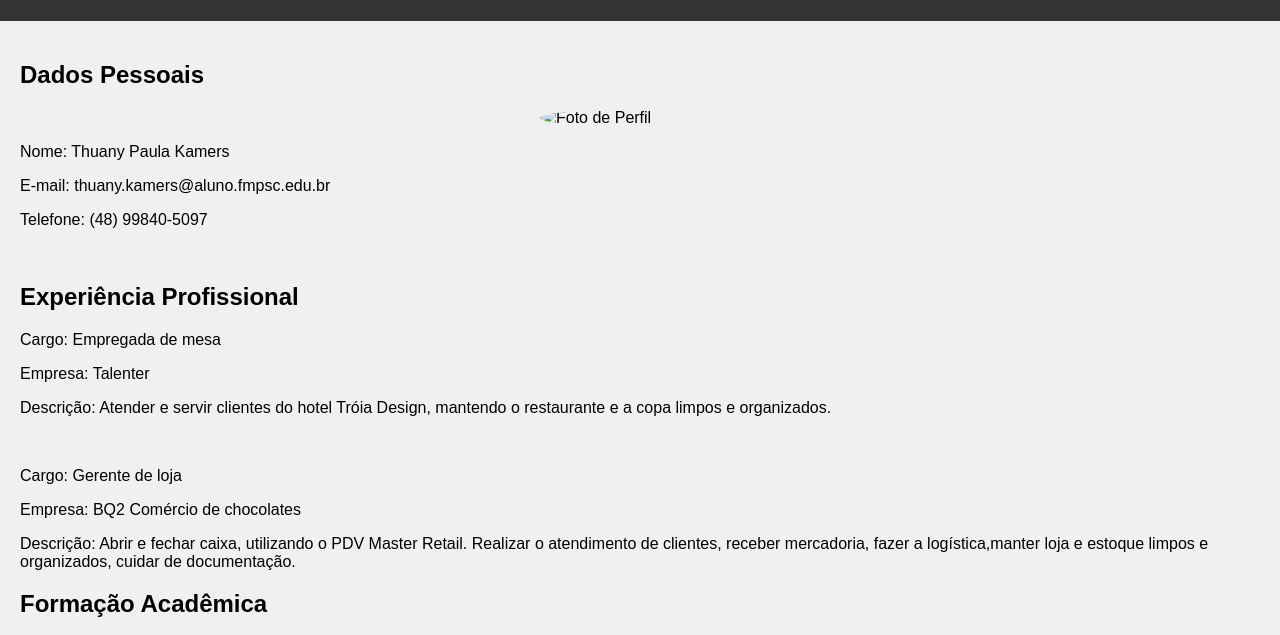
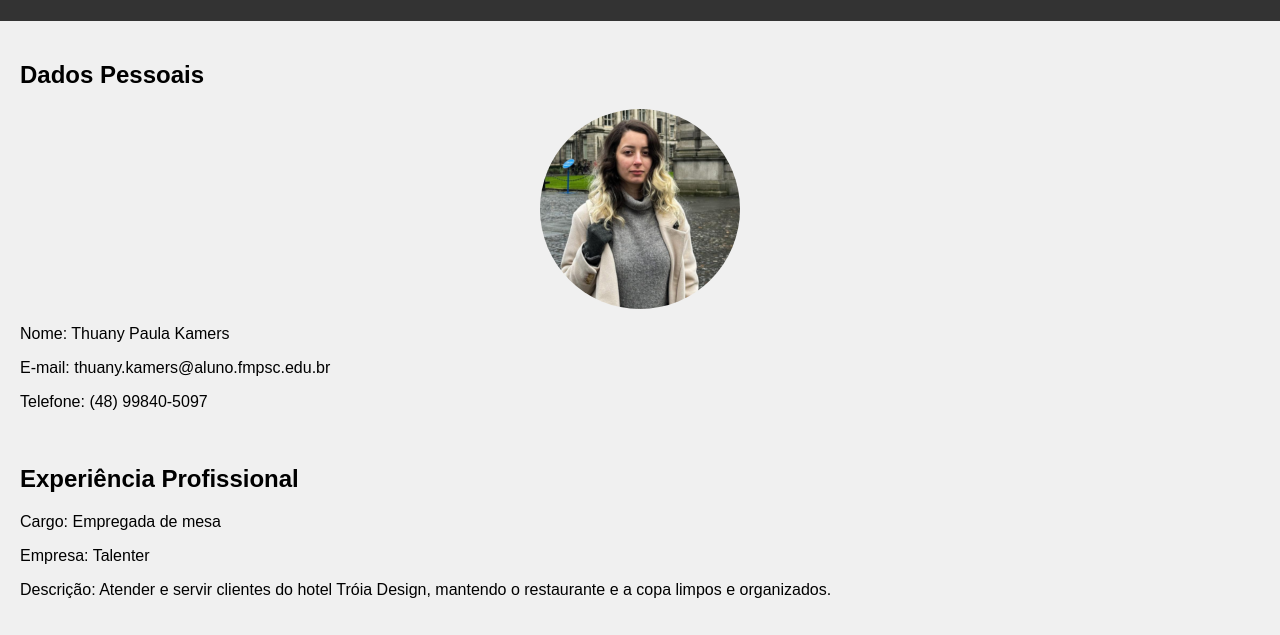
Before and after one commit to thuanypk/curriculum, a plain HTML site: page index.html in a window 1280 px wide. Shown: the part 99-734 px from the top of the page. Drawn offline with Linux system fonts and the light colour scheme.

Commit message:
Update index.html

```diff
--- a/index.html
+++ b/index.html
@@ -36,7 +36,7 @@
     </div>
     <div id="main-content">
         <h2>Dados Pessoais</h2>
-        <img id="profile-image" src="perfil" alt="Foto de Perfil">
+        <img id="profile-image" src="perfil.png" alt="Foto de Perfil">
         <p>Nome: Thuany Paula Kamers</p>
         <p>E-mail: thuany.kamers@aluno.fmpsc.edu.br</p>
         <p>Telefone: (48) 99840-5097</p> <br>
```
